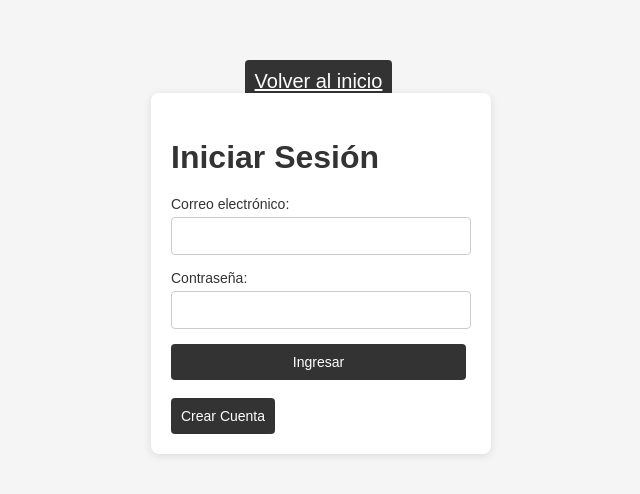
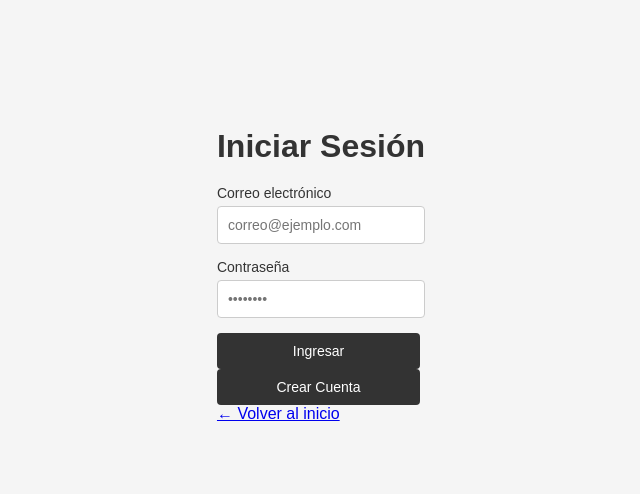
Before and after one commit to tomas-martin/testeando, a website: page frontend/login.html in a window 1280 px wide. Shown: the part 138-632 px from the top of the page, without its empty margins (319-959 px from the left). Drawn offline with Linux system fonts and the light colour scheme.

Commit message:
Update login.html

```diff
--- a/frontend/login.html
+++ b/frontend/login.html
@@ -8,25 +8,25 @@
 </head>
 <body>
 
-  <header class="main-header">
-    <div class="header-container">
-      <a href="index.html" class="back-page">Volver al inicio</a>
-  </header>
+  <div class="login-wrapper">
+    <form id="loginForm" class="login-form">
+      <h2>Iniciar Sesión</h2>
 
-  <section class="login-container">
-    <h2>Iniciar Sesión</h2>
-    <form id="loginForm">
-      <label for="email">Correo electrónico:</label>
-      <input type="email" id="email" name="email" required>
+      <label for="email">Correo electrónico</label>
+      <input type="email" id="email" name="email" placeholder="correo@ejemplo.com" required>
 
-      <label for="password">Contraseña:</label>
-      <input type="password" id="password" name="password" required>
+      <label for="password">Contraseña</label>
+      <input type="password" id="password" name="password" placeholder="••••••••" required>
 
-      <button type="submit">Ingresar</button>
-      <br>
-      <a href="./sign_in.html"><button type="button">Crear Cuenta</button></a>
+      <button type="submit" class="btn-primary">Ingresar</button>
+
+      <button type="button" class="btn-secondary" onclick="location.href='./sign_in.html'">
+        Crear Cuenta
+      </button>
+
+      <a href="index.html" class="back-link">← Volver al inicio</a>
     </form>
-  </section>
+  </div>
 
   <script>
     document.getElementById('loginForm').addEventListener('submit', async function(event) {
```
